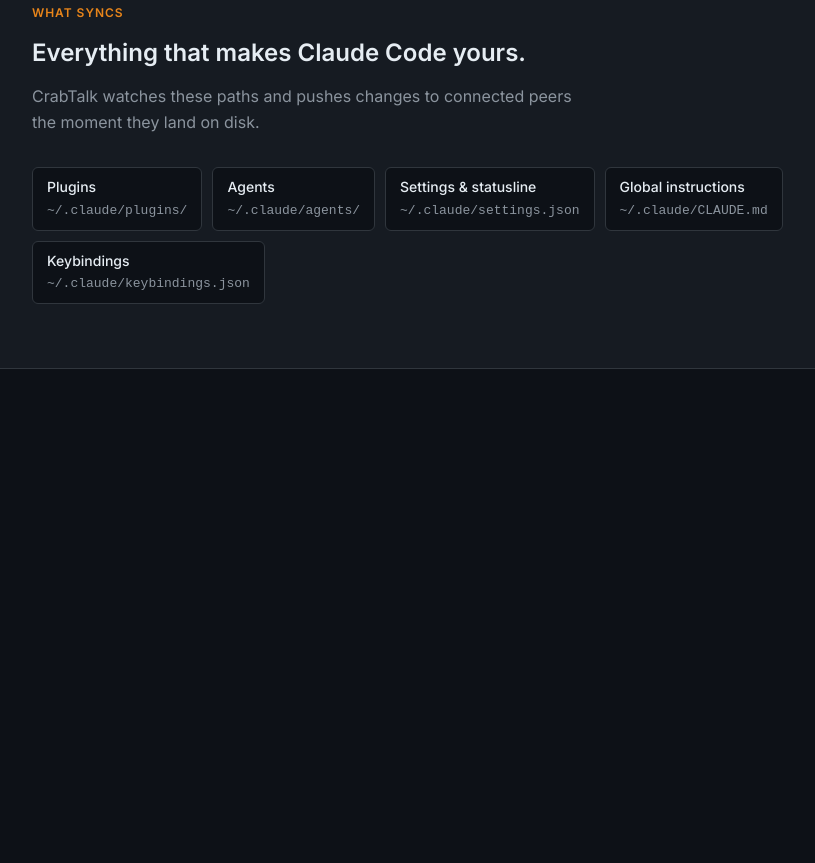
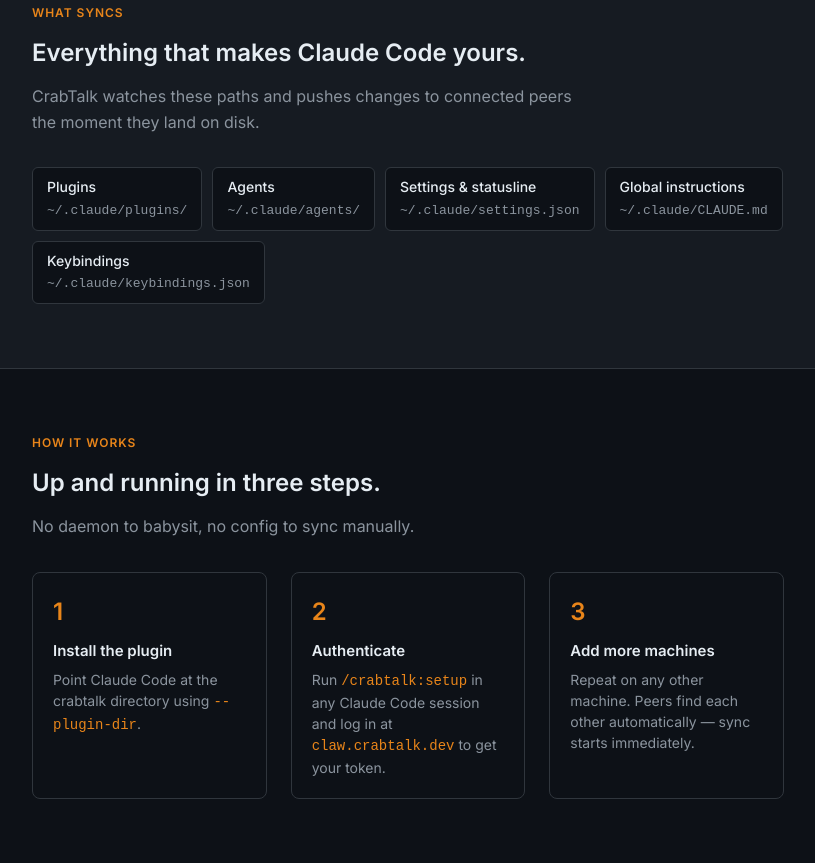
Before and after one commit to CHKDSKLabs/crabtalk, a plain HTML site: page marketing/index.html in a window 1280 px wide. Shown: the part 675-1538 px from the top of the page, without its empty margins (232-1047 px from the left). Before the commit the page ends 1044 px from the top, so only its background shows below. Drawn offline with Linux system fonts and the light colour scheme.

Commit message:
feat: add how it works section

```diff
--- a/marketing/index.html
+++ b/marketing/index.html
@@ -283,5 +283,30 @@
     </div>
   </section>
 
+  <section>
+    <div class="container">
+      <p class="section-label">How it works</p>
+      <h2 class="section-title">Up and running in three steps.</h2>
+      <p class="section-sub">No daemon to babysit, no config to sync manually.</p>
+      <div class="steps">
+        <div class="step">
+          <div class="step-num">1</div>
+          <h3>Install the plugin</h3>
+          <p>Point Claude Code at the crabtalk directory using <code>--plugin-dir</code>.</p>
+        </div>
+        <div class="step">
+          <div class="step-num">2</div>
+          <h3>Authenticate</h3>
+          <p>Run <code>/crabtalk:setup</code> in any Claude Code session and log in at <code>claw.crabtalk.dev</code> to get your token.</p>
+        </div>
+        <div class="step">
+          <div class="step-num">3</div>
+          <h3>Add more machines</h3>
+          <p>Repeat on any other machine. Peers find each other automatically — sync starts immediately.</p>
+        </div>
+      </div>
+    </div>
+  </section>
+
 </body>
 </html>
```
